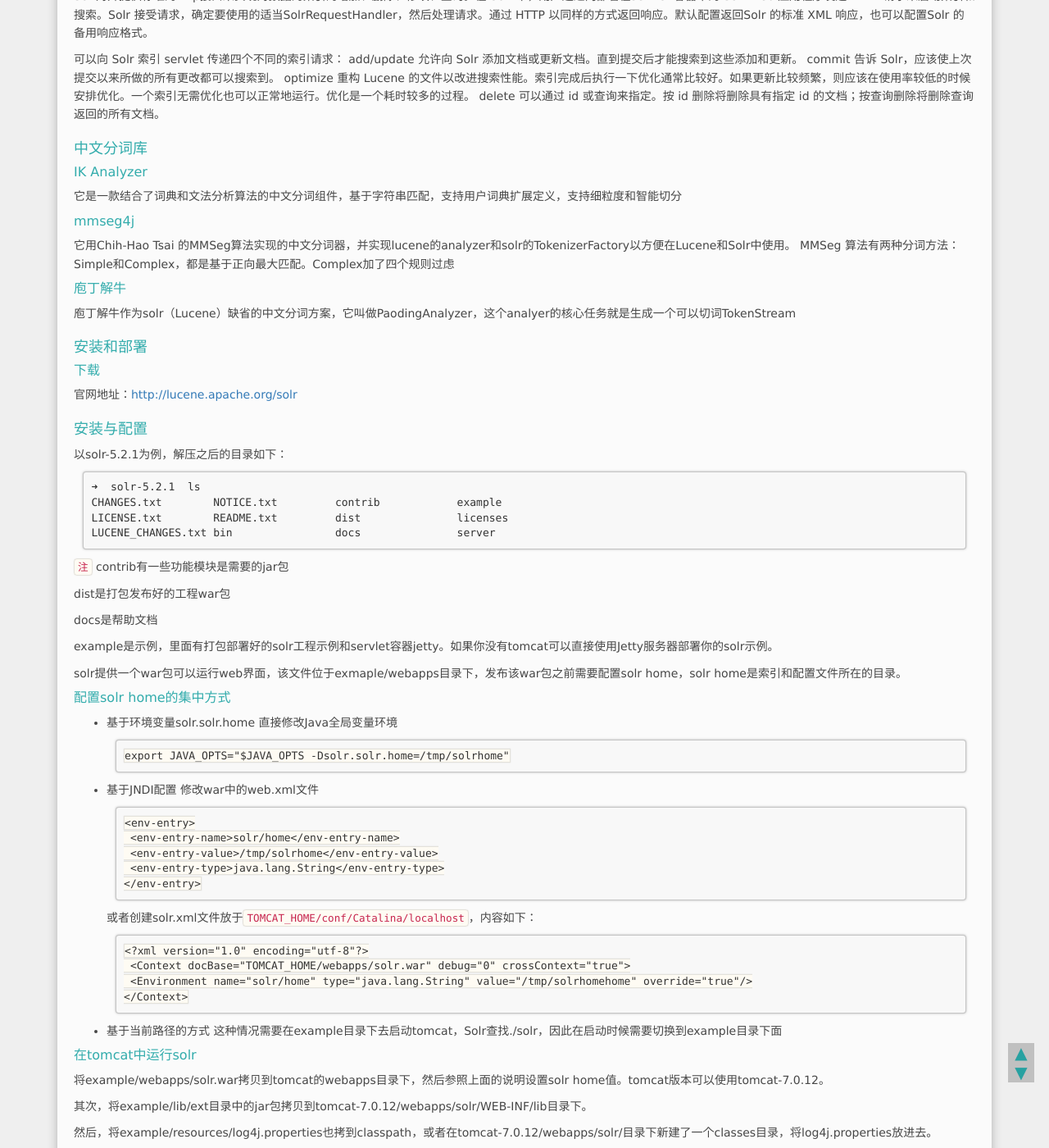
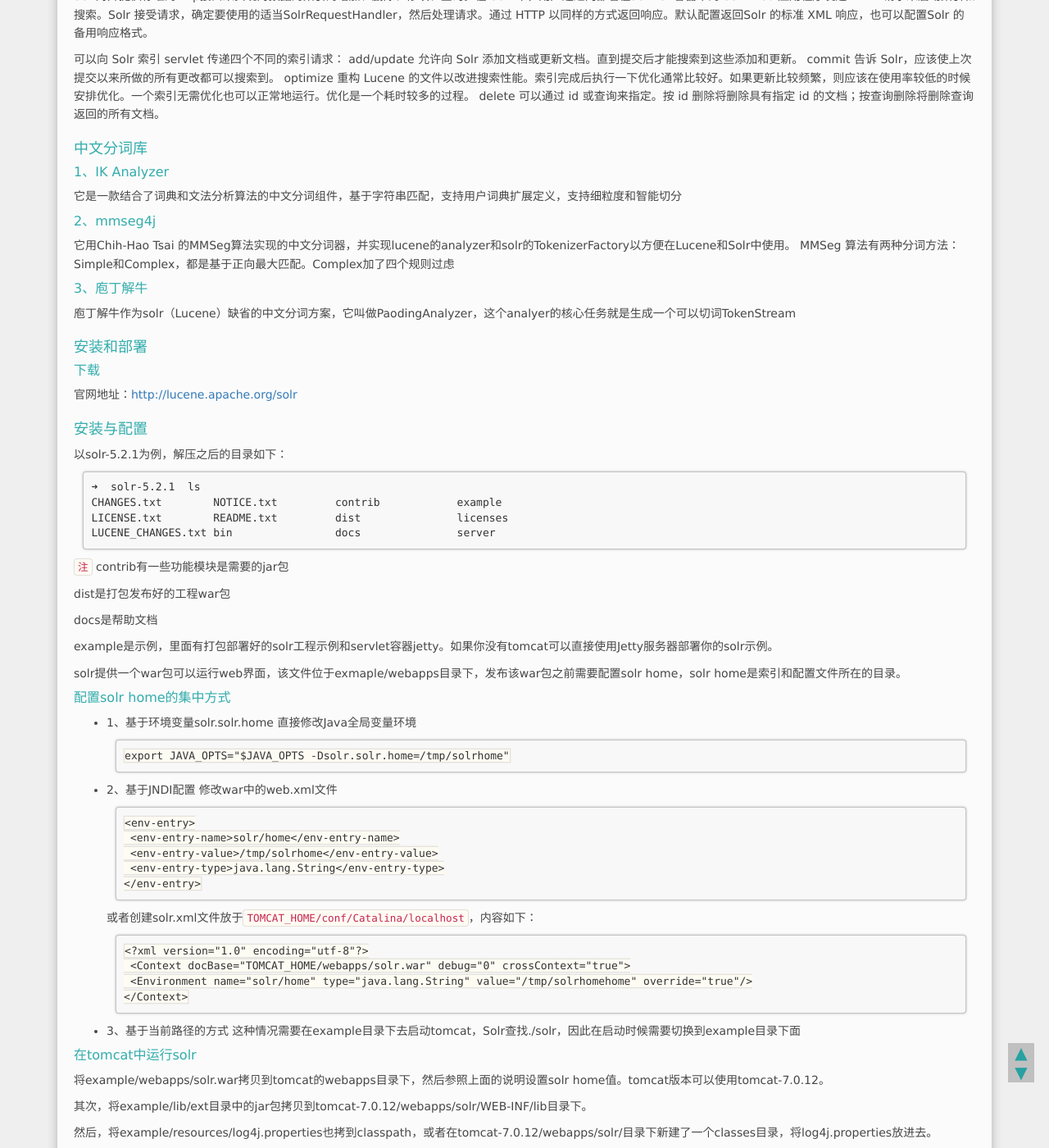
Before and after one commit to jackzhao29/jackzhao29.github.com, a Jekyll site: the page built from _posts/2015-07-10-Solr介绍及安装配置.md, in a window 1280 px wide and 1400 px high, scrolled down 359 px. Shown: the whole window at 82% size. Built offline with Jekyll 4.4.1, drawn with Linux system fonts in a browser that asks for light colours; Markdown is read by kramdown in place of the engine named in the settings; comment, search, counter and statistics services are not loaded.

Commit message:
add blog

````diff
--- a/_posts/2015-07-10-Solr介绍及安装配置.md
+++ b/_posts/2015-07-10-Solr介绍及安装配置.md
@@ -20,13 +20,13 @@
 delete 可以通过 id 或查询来指定。按 id 删除将删除具有指定 id 的文档；按查询删除将删除查询返回的所有文档。
 
 ### 中文分词库
-#### IK Analyzer
+#### 1、IK Analyzer
 它是一款结合了词典和文法分析算法的中文分词组件，基于字符串匹配，支持用户词典扩展定义，支持细粒度和智能切分
 
-#### mmseg4j
+#### 2、mmseg4j
 它用Chih-Hao Tsai 的MMSeg算法实现的中文分词器，并实现lucene的analyzer和solr的TokenizerFactory以方便在Lucene和Solr中使用。 MMSeg 算法有两种分词方法：Simple和Complex，都是基于正向最大匹配。Complex加了四个规则过虑
 
-#### 庖丁解牛
+#### 3、庖丁解牛
 庖丁解牛作为solr（Lucene）缺省的中文分词方案，它叫做PaodingAnalyzer，这个analyer的核心任务就是生成一个可以切词TokenStream
 
 ### 安装和部署
@@ -55,14 +55,14 @@
 solr提供一个war包可以运行web界面，该文件位于exmaple/webapps目录下，发布该war包之前需要配置solr home，solr home是索引和配置文件所在的目录。
 
 #### 配置solr home的集中方式
-* 基于环境变量solr.solr.home
+* 1、基于环境变量solr.solr.home
   直接修改Java全局变量环境
 
   ```
   export JAVA_OPTS="$JAVA_OPTS -Dsolr.solr.home=/tmp/solrhome"
   ```
 
-* 基于JNDI配置
+* 2、基于JNDI配置
   修改war中的web.xml文件
 
   ```
@@ -81,7 +81,7 @@
   </Context>
   ```
 
-* 基于当前路径的方式
+* 3、基于当前路径的方式
   这种情况需要在example目录下去启动tomcat，Solr查找./solr，因此在启动时候需要切换到example目录下面
 
 #### 在tomcat中运行solr
````
